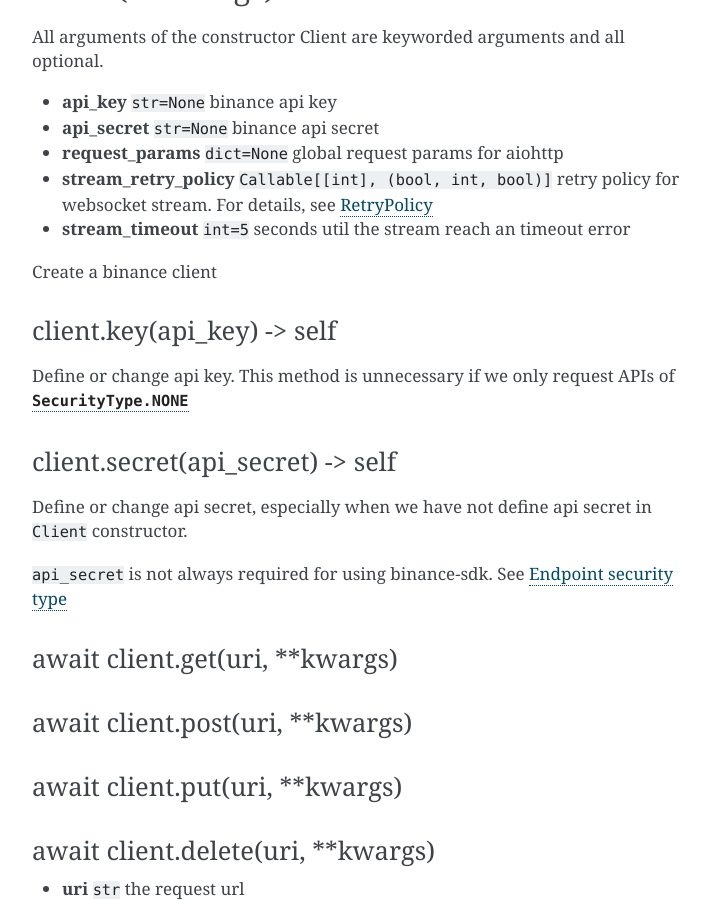
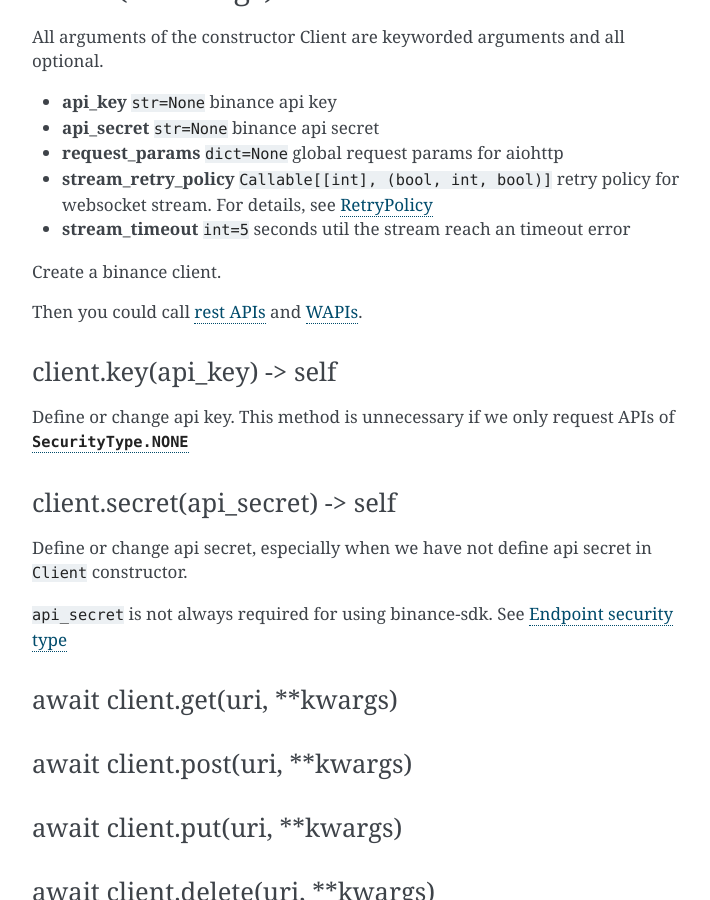
Before and after one commit to konqueror1/python-binance-sdk, a Sphinx documentation site: the page built from docs/README.md, in a window 1280 px wide and 900 px high, scrolled down 4102 px. Shown: the whole window, without its empty margins (388-1098 px from the left). Built offline with Sphinx 7.4.7, drawn with Linux system fonts in a browser that asks for light colours.

Commit message:
improves REAMD.md

```diff
--- a/docs/README.md
+++ b/docs/README.md
@@ -199,7 +199,9 @@
 - **stream_retry_policy** `Callable[[int], (bool, int, bool)]` retry policy for websocket stream. For details, see [RetryPolicy](#retrypolicy)
 - **stream_timeout** `int=5` seconds util the stream reach an timeout error
 
-Create a binance client
+Create a binance client.
+
+Then you could call [rest APIs](https://github.com/kaelzhang/python-binance-sdk/blob/master/binance/apis/rest.py) and [WAPIs](https://github.com/kaelzhang/python-binance-sdk/blob/master/binance/apis/wapi.py).
 
 ### client.key(api_key) -> self
 
```
